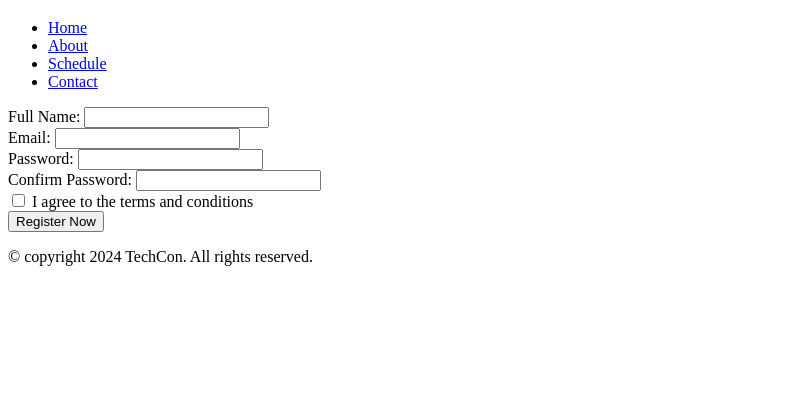
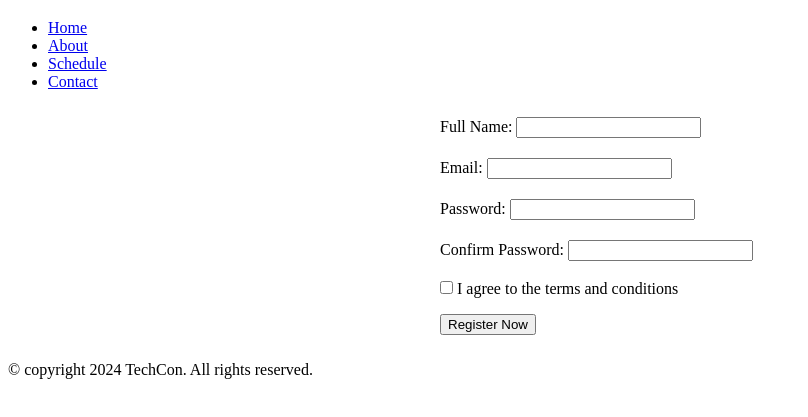
Before and after one commit to Christiana-tech/TechCon_HTML, a plain HTML site: page techcon_website/register.html in a window 1280 px wide. Shown: the part 61-478 px from the top of the page, without its empty margins (0-808 px from the left). Drawn offline with Linux system fonts and the light colour scheme.

Commit message:
changes made in register.html

```diff
--- a/techcon_website/register.html
+++ b/techcon_website/register.html
@@ -3,6 +3,17 @@
 <head>
     <meta charset="utf-8">
     <title>Register for TechCon 2024</title>
+    <style>
+        form {
+            display: flex;
+            flex-direction: column;
+            max-width: 400px;
+            margin: auto;
+        }
+        label, input, button {
+            margin: 10px 0;
+        }
+    </style>
 </head>
 <body>
     <header>
```
